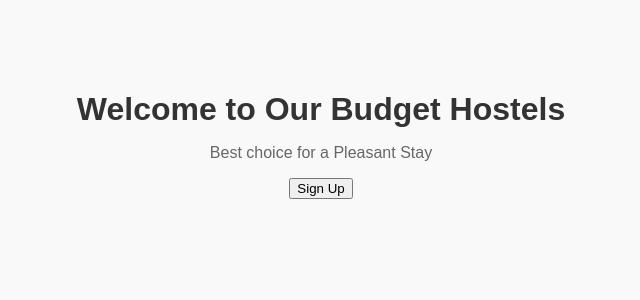
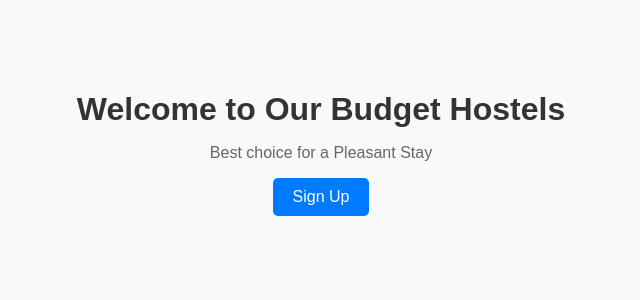
Before and after one commit to Veeramalla26/CA-TWO-RESIST, a Flask app: page / in a window 1280 px wide. Shown: the top 300 px of the page, without its empty margins (319-959 px from the left). Run offline with Flask 3, Linux system fonts and the light colour scheme.

Commit message:
adding_style_buttons

```diff
--- a/static/css/style.css
+++ b/static/css/style.css
@@ -22,3 +22,17 @@ p {
     font-size: 1rem;
     color: #666;
 }
+/* Buttons */
+.button {
+    background-color: #007bff;
+    color: white;
+    border: none;
+    padding: 10px 20px;
+    font-size: 1rem;
+    cursor: pointer;
+    border-radius: 5px;
+}
+
+.button:hover {
+    background-color: #0056b3;
+}
```
